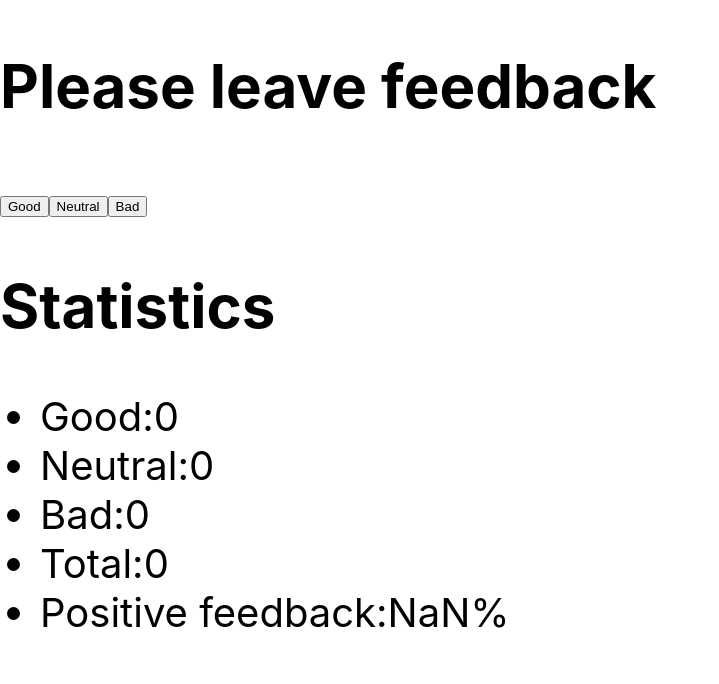
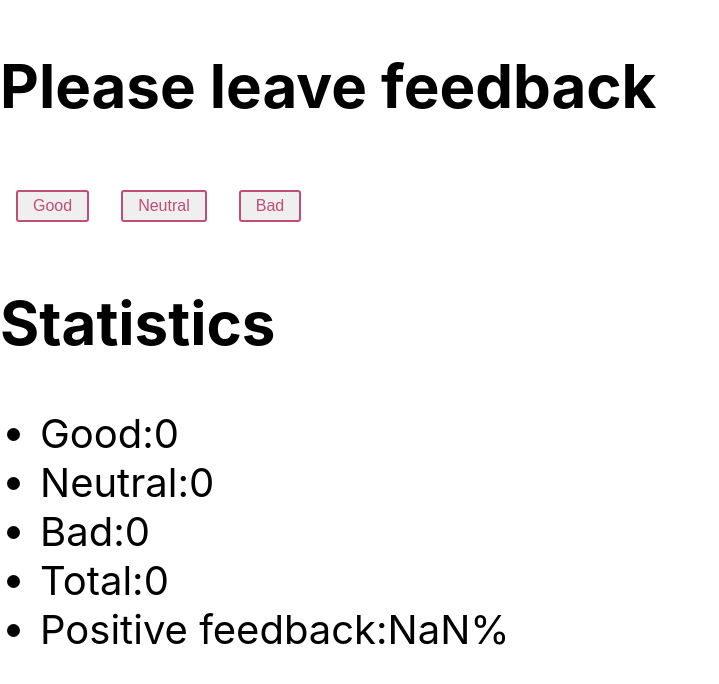
Before and after one commit to martakoss27/goit-react-hw-02-feedback, a React (Create React App) app: page / in a window 1280 px wide. Shown: the top 684 px of the page, without its empty margins (0-719 px from the left). Built offline with nearby package versions, Linux system fonts and the light colour scheme.

Commit message:
styled-components
Buttons

```diff
--- a/package.json
+++ b/package.json
@@ -10,6 +10,7 @@
     "react": "^18.1.0",
     "react-dom": "^18.1.0",
     "react-scripts": "5.0.1",
+    "styled-components": "^6.1.0",
     "web-vitals": "^2.1.3"
   },
   "scripts": {
--- a/src/components/FeedbackOptions/FeedbackOptions.jsx
+++ b/src/components/FeedbackOptions/FeedbackOptions.jsx
@@ -1,11 +1,26 @@
+import { styled } from 'styled-components';
+
+const StyledButton = styled.button`
+  font-size: 16px;
+  margin: 1em;
+  padding: 5px 15px;
+  border: 2px solid #bf4f74;
+  border-radius: 3px;
+  color: #bf4f74;
+
+  &:hover {
+    cursor: pointer;
+  }
+`;
+
 export const FeedbackOptions = ({ options, onLeaveFeedback }) => {
   return (
     <>
       {options.map((option, id) => {
         return (
-          <button key={id} type="button" onClick={onLeaveFeedback}>
+          <StyledButton key={id} type="button" onClick={onLeaveFeedback}>
             {option}
-          </button>
+          </StyledButton>
         );
       })}
     </>
```
Also changed, not shown: 1 other file (tests, documents, lock files or other folders).
